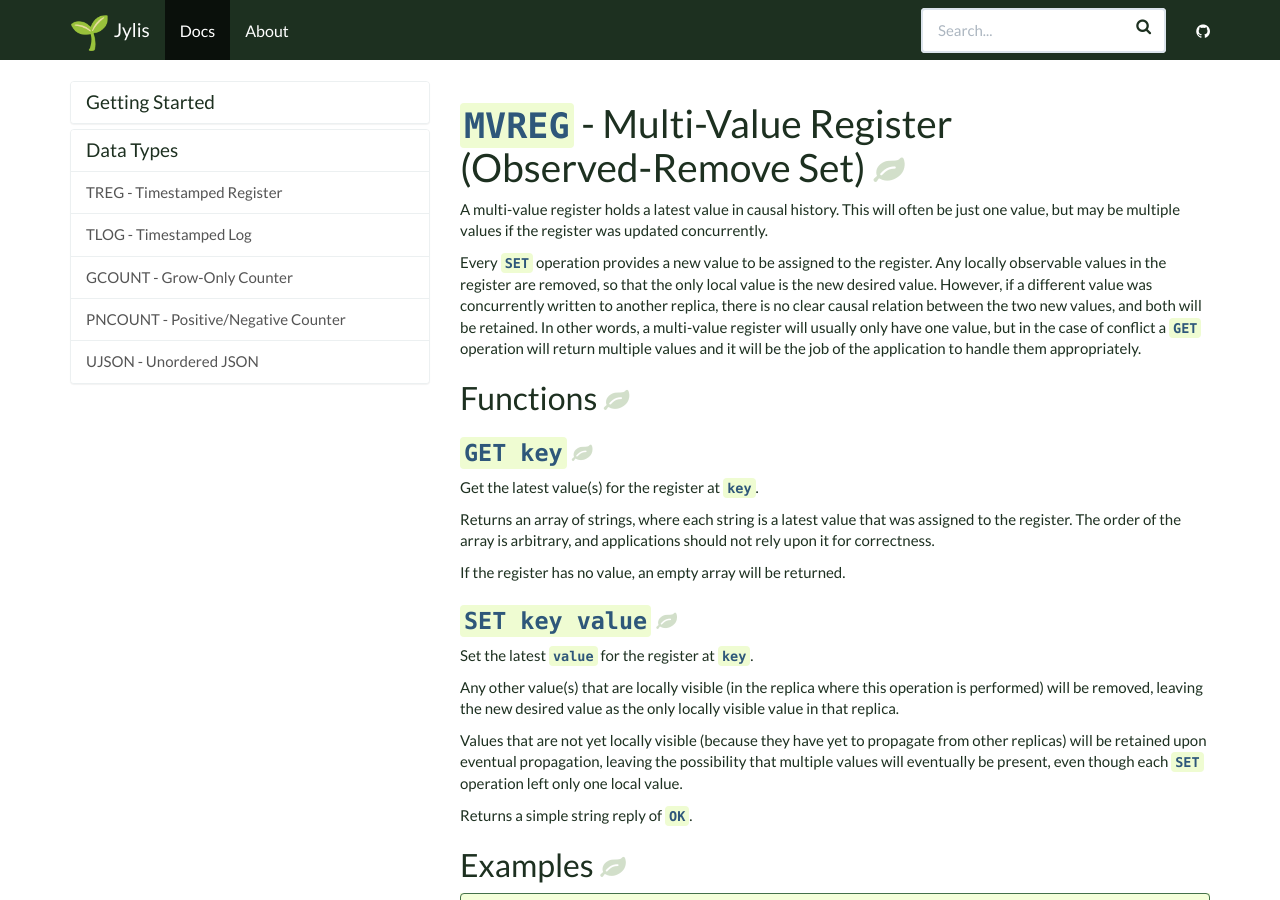
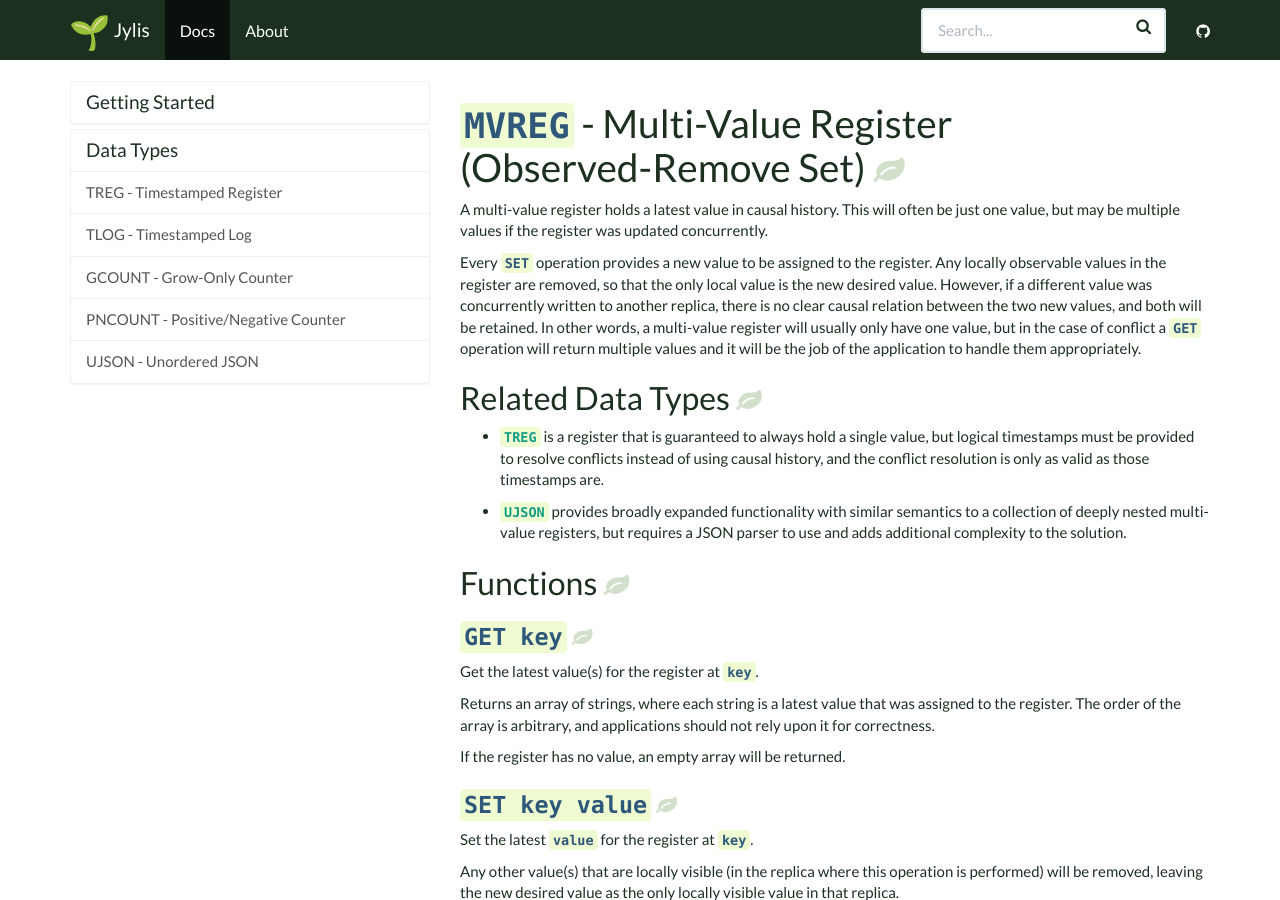
Before and after one commit to jemc/jylis, a Jekyll site: the page built from docs/_docs/types/mvreg.md, in a window 1280 px wide and 900 px high. Built offline with Jekyll 4.4.1, drawn with Linux system fonts in a browser that asks for light colours; nearby versions of some CDN libraries; emoji names are drawn with the system emoji font.

Commit message:
Add a "Related Data Types" section to each data type.

```diff
--- a/docs/_docs/types/mvreg.md
+++ b/docs/_docs/types/mvreg.md
@@ -8,6 +8,12 @@ permalink: /docs/types/mvreg/
 A multi-value register holds a latest value in causal history. This will often be just one value, but may be multiple values if the register was updated concurrently.
 
 Every `SET` operation provides a new value to be assigned to the register. Any locally observable values in the register are removed, so that the only local value is the new desired value. However, if a different value was concurrently written to another replica, there is no clear causal relation between the two new values, and both will be retained. In other words, a multi-value register will usually only have one value, but in the case of conflict a `GET` operation will return multiple values and it will be the job of the application to handle them appropriately.
+
+## Related Data Types
+
+- [`TREG`](../treg) is a register that is guaranteed to always hold a single value, but logical timestamps must be provided to resolve conflicts instead of using causal history, and the conflict resolution is only as valid as those timestamps are.
+
+- [`UJSON`](../ujson) provides broadly expanded functionality with similar semantics to a collection of deeply nested multi-value registers, but requires a JSON parser to use and adds additional complexity to the solution.
 
 ## Functions
 
```
Also changed, not shown: docs/_docs/types/gcount.md (+4 -0 lines), docs/_docs/types/pncount.md (+4 -0 lines), docs/_docs/types/tlog.md (+4 -0 lines), docs/_docs/types/treg.md (+6 -0 lines), docs/_docs/types/ujson.md (+4 -0 lines).
